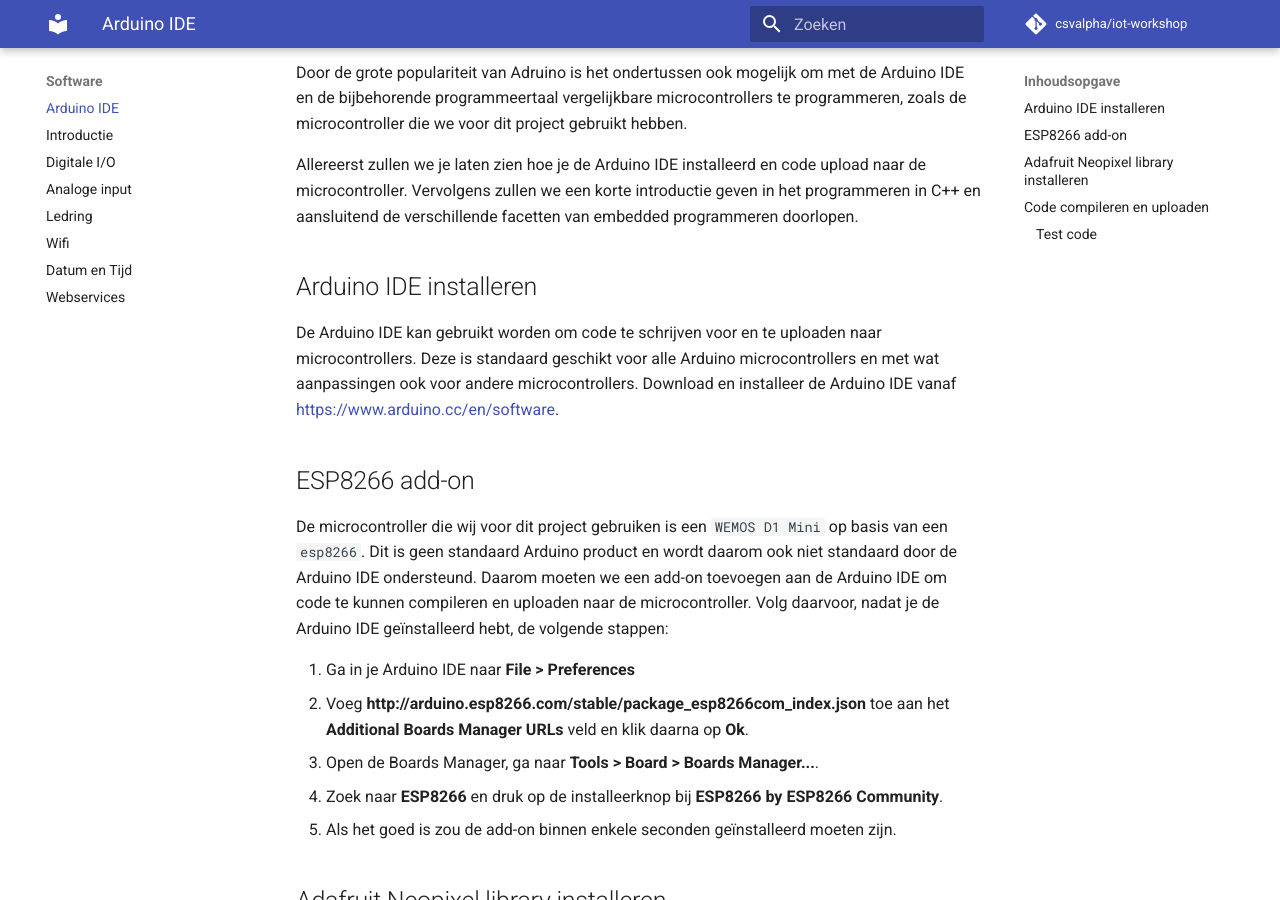
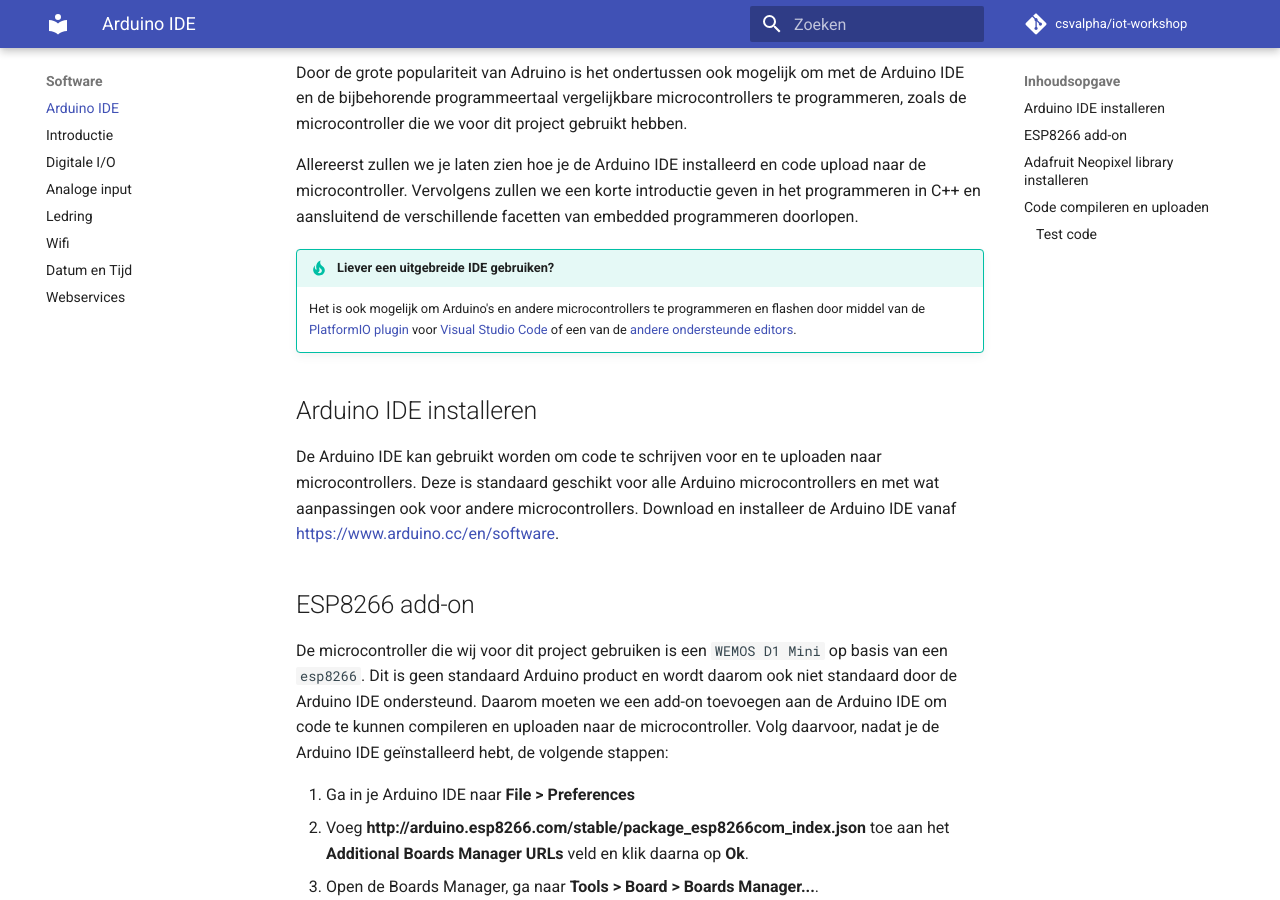
Before and after one commit to csvalpha/iot-workshop, an MkDocs documentation site: the page built from docs/software/index.md, in a window 1280 px wide and 900 px high, scrolled down 312 px. Built offline with MkDocs 1.6.1 and Material for MkDocs 9.7.7, drawn with Linux system fonts in a browser that asks for light colours; comment, search, counter and statistics services are not loaded; some of the changed lines change nothing that is shown.

Commit message:
Update index.md

````diff
--- a/docs/software/index.md
+++ b/docs/software/index.md
@@ -4,6 +4,9 @@
 Door de grote populariteit van Adruino is het ondertussen ook mogelijk om met de Arduino IDE en de bijbehorende programmeertaal vergelijkbare microcontrollers te programmeren, zoals de microcontroller die we voor dit project gebruikt hebben.
 
 Allereerst zullen we je laten zien hoe je de Arduino IDE installeerd en code upload naar de microcontroller. Vervolgens zullen we een korte introductie geven in het programmeren in C++ en aansluitend de verschillende facetten van embedded programmeren doorlopen.
+
+!!! tip "Liever een uitgebreide IDE gebruiken?"
+    Het is ook mogelijk om Arduino's en andere microcontrollers te programmeren en flashen door middel van de [PlatformIO plugin](https://platformio.org/) voor [Visual Studio Code](https://code.visualstudio.com/) of een van de [andere ondersteunde editors](https://platformio.org/install/integration).
 
 ## Arduino IDE installeren
 De Arduino IDE kan gebruikt worden om code te schrijven voor en te uploaden naar microcontrollers. Deze is standaard geschikt voor alle Arduino microcontrollers en met wat aanpassingen ook voor andere microcontrollers. Download en installeer de Arduino IDE vanaf [https://www.arduino.cc/en/software](https://www.arduino.cc/en/software).
@@ -26,8 +29,8 @@
   2. Zoek naar **Neopixel** en druk op de installeerknop bij **Adafruit NeoPixel**.
   5. Als het goed is zou de library binnen enkele seconden geïnstalleerd moeten zijn.
 
-> **Let op! Installeer niet de Adafruit DMA neopixel library**
-> Dat is een andere library, dus dat gaat niet werken met onze ledring.
+!!! caution "Let op! Installeer niet de Adafruit DMA neopixel library"
+    Dat is een andere library, dus dat gaat niet werken met onze ledring.
 
 Als je gebruik wilt maken van een library in je programma kun je een eerder geïnstalleerde library toevoegen door te gaan naar **Sketch > Include Library** en hem daar te selecteren.
 
@@ -42,8 +45,8 @@
   2. Selecteer de juiste COM poort onder **Tools > Port**.
   3. Druk op de upload knop, dit is het groene pijltje links boven naast het vinkje.
 
-> **Welke COM poort moet ik gebruiken? Ik zie er meerdere.**
-> Trek de USB kabel van de ledring uit je computer, en onthoud welke COM poorten er in het lijstje staan. Stop de USB kabel er weer in en kijk welke er bij gekomen is. Dit is de COM poort van de ledring. Zie je geen verschil? Gebruik dan een andere USB poort op je computer.
+!!! hint "Welke COM poort moet ik gebruiken? Ik zie er meerdere."
+    Trek de USB kabel van de ledring uit je computer, en onthoud welke COM poorten er in het lijstje staan. Stop de USB kabel er weer in en kijk welke er bij gekomen is. Dit is de COM poort van de ledring. Zie je geen verschil? Gebruik dan een andere USB poort op je computer.
 
 Als alles goed gaat zal in de console onder in de IDE weergeven worden dat het uploaden is gelukt.
 
@@ -52,8 +55,8 @@
 
 Gebruik de volgende code om te testen of je hardware goed werkt. Als alles correct aangesloten is zal er een regenboog over de ledring cirkelen. Door aan de draaiknop te draaien moet deze sneller of langzamer gaan draaien. Als je het knopje indrukt moet deze stoppen met draaien.
 
-> **Help! Er is wat mis!**
-> Gedraagt je hardware zich niet zoals hierboven beschreven? Blijf kalm en kijk in de [probleemoplosser](../probleemoplosser.md).
+!!! tip "Help! Er is wat mis!"
+    Gedraagt je hardware zich niet zoals hierboven beschreven? Blijf kalm en kijk in de [probleemoplosser](../probleemoplosser.md).
 
 ```arduino
 #include <Arduino.h>
````
